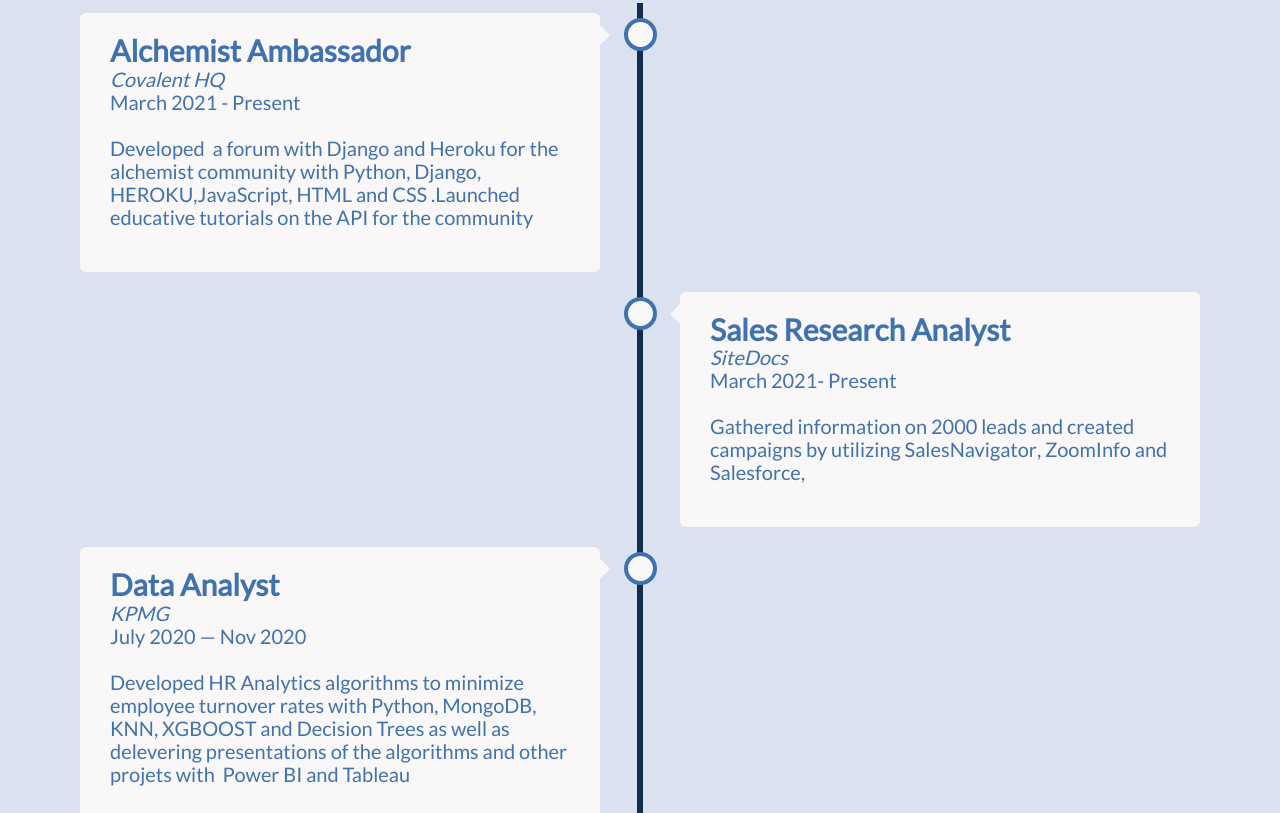
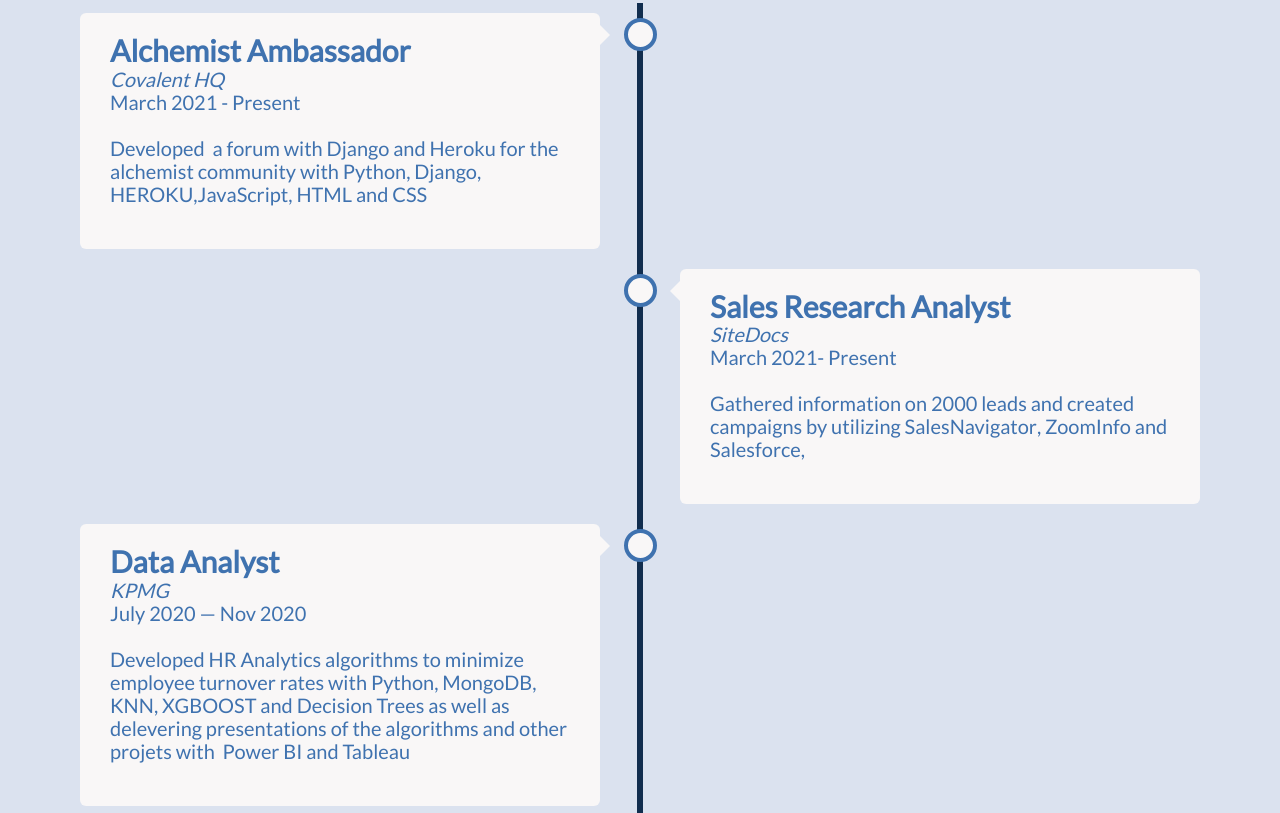
Before and after one commit to canberk17/myapp, a plain HTML site: page index.html in a window 1280 px wide. Shown: the part 1945-2758 px from the top of the page. Drawn offline with nearby package versions, Linux system fonts and the light colour scheme.

Commit message:
'commit'

```diff
--- a/index.html
+++ b/index.html
@@ -110,7 +110,7 @@
                     <ul class="edu-info">
                         <li>&nbsp;</li>
 
-                        <p>Developed&nbsp; a forum with Django and Heroku  for the alchemist community with&nbsp;<b>Python</b>, <b>Django</b>, <b>HEROKU</b>,<b>JavaScript</b>, <b>HTML</b> and <b>CSS</b> .Launched educative tutorials  on the API for the community
+                        <p>Developed&nbsp; a forum with Django and Heroku  for the alchemist community with&nbsp;<b>Python</b>, <b>Django</b>, <b>HEROKU</b>,<b>JavaScript</b>, <b>HTML</b> and <b>CSS</b>
                         <li>&nbsp;</li>
                         <li>
                     </li></ul>
```
